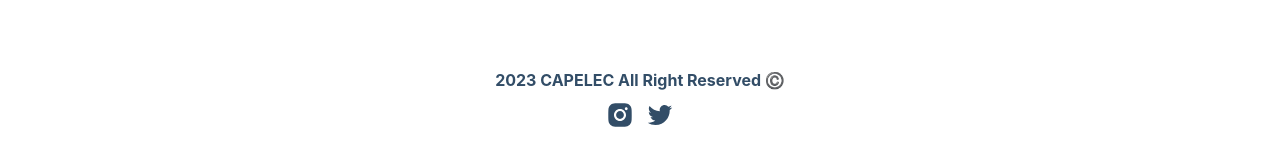
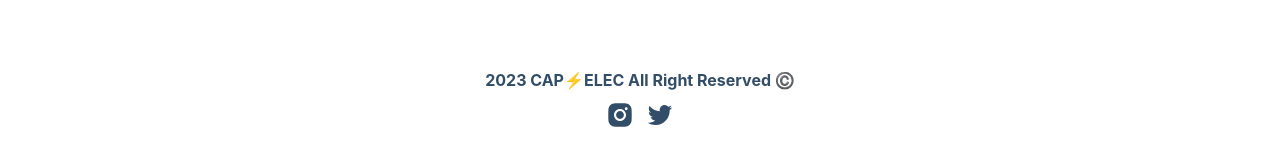
Before and after one commit to aldofwi/capelec, a Next.js app: page /canceled in a window 1280 px wide. Shown: the part 567-727 px from the top of the page. Built offline with nearby package versions, Linux system fonts and the light colour scheme.

Commit message:
Lightening

```diff
--- a/components/Footer.jsx
+++ b/components/Footer.jsx
@@ -6,7 +6,7 @@ const Footer = () => {
   return (
 
     <div className='footer-container'>
-      <p>2023 CAPELEC All Right Reserved ©️</p>
+      <p>2023 CAP⚡ELEC All Right Reserved ©️</p>
       <p className="icons">
         <AiFillInstagram />
         <AiOutlineTwitter />
```
